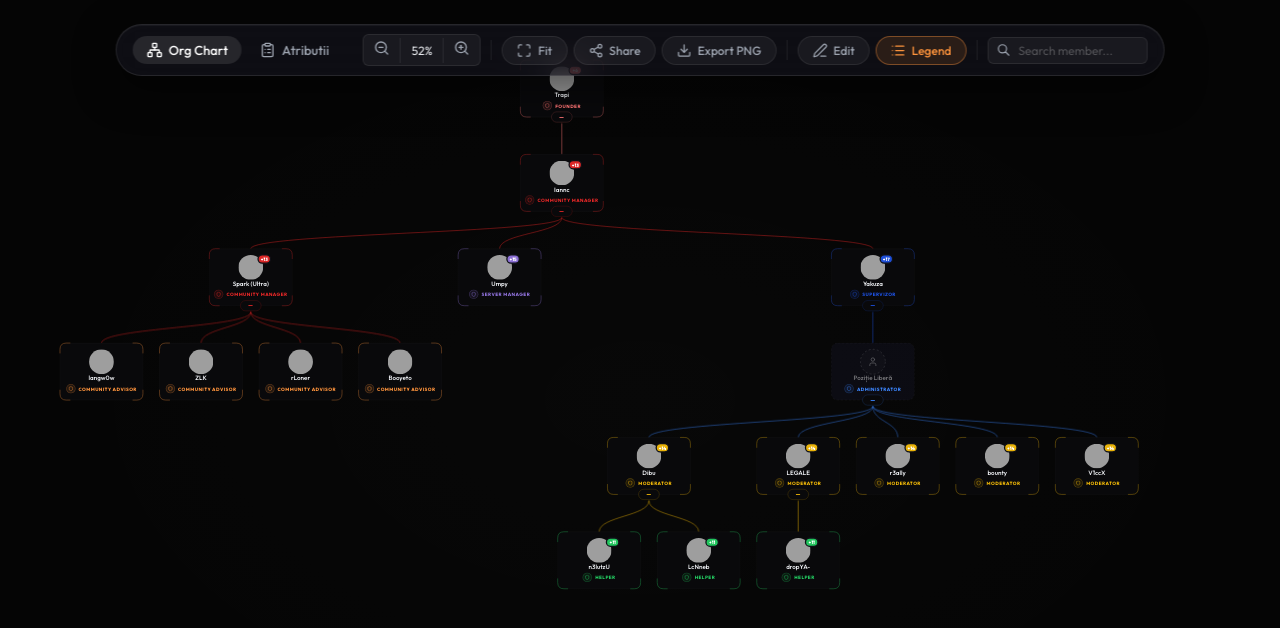
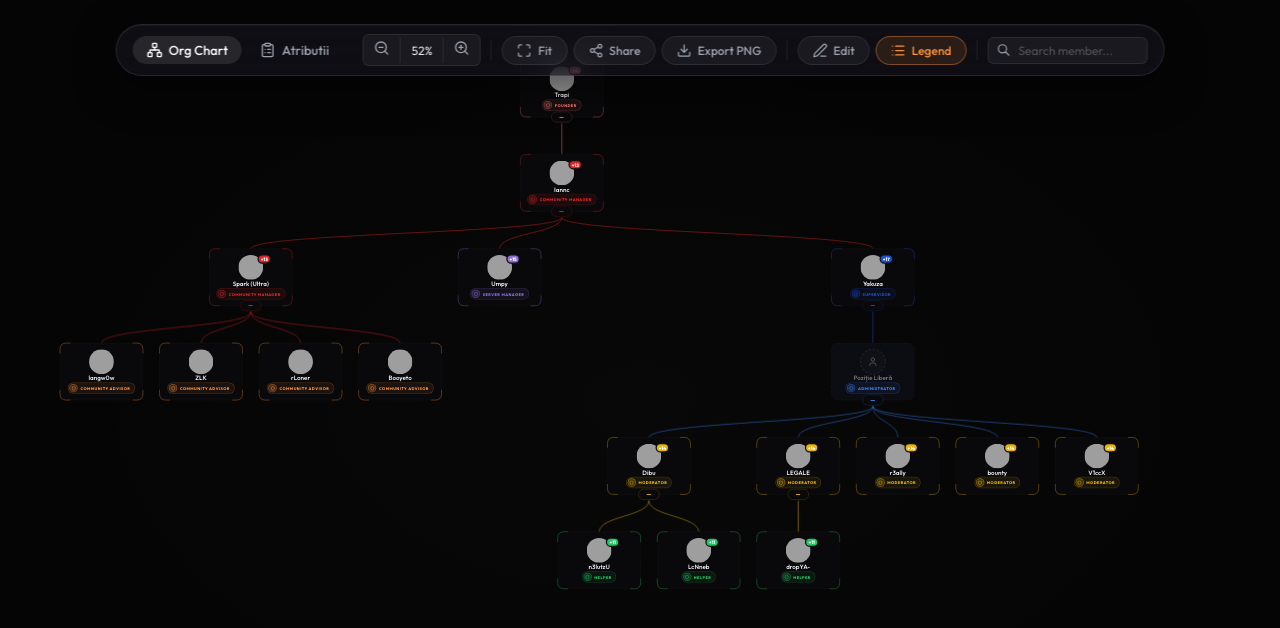
Before and after one commit to iannC69/wildfire-org-chart, a React (Vite) app: page / in a window 1280 px wide. Shown: the top 628 px of the page. Built offline with nearby package versions, Linux system fonts and the light colour scheme; grey boxes are pictures that could not be loaded.

Commit message:
Update role badge to a tiny compound pill with a solid shield dot and text

```diff
--- a/src/pages/OrgChart.jsx
+++ b/src/pages/OrgChart.jsx
@@ -293,26 +293,33 @@ function OrgNode({ node, onCollapse, onSelect, selected, searchQuery, onVacantCl
       </text>
 
       {/* Role badge (foreignObject for flexbox auto-sizing & icons) */}
-      <foreignObject x={0} y={76} width={NODE_W} height={24} pointerEvents="none">
+      <foreignObject x={0} y={75} width={NODE_W} height={24} pointerEvents="none">
         <div style={{
           display: 'flex', width: '100%', height: '100%',
           alignItems: 'center', justifyContent: 'center'
         }}>
-          <div style={{ display: 'flex', alignItems: 'center', gap: '6px' }}>
+          <div style={{
+            display: 'flex', alignItems: 'center', gap: '5px',
+            background: `color-mix(in srgb, ${nodeColor} 8%, transparent)`,
+            border: `1px solid color-mix(in srgb, ${nodeColor} 25%, transparent)`,
+            borderRadius: '12px',
+            padding: '2px 8px 2px 2px',
+          }}>
             <div style={{
-              width: '18px', height: '18px', borderRadius: '50%',
-              background: `color-mix(in srgb, ${nodeColor} 10%, transparent)`,
-              border: `1px solid color-mix(in srgb, ${nodeColor} 30%, transparent)`,
+              width: '16px', height: '16px', borderRadius: '50%',
+              background: `color-mix(in srgb, ${nodeColor} 20%, transparent)`,
+              border: `1px solid color-mix(in srgb, ${nodeColor} 50%, transparent)`,
               display: 'flex', alignItems: 'center', justifyContent: 'center',
               color: nodeColor
             }}>
-              <Shield size={10} />
+              <Shield size={9} strokeWidth={2.5} />
             </div>
             <span style={{
               color: nodeColor,
-              fontSize: '9px',
+              fontSize: '7.5px',
               fontWeight: 800,
-              letterSpacing: '0.8px'
+              letterSpacing: '0.8px',
+              transform: 'translateY(0.5px)'
             }}>
               {role?.title?.toUpperCase().replace('_', ' ') || 'STAFF'}
             </span>
```
